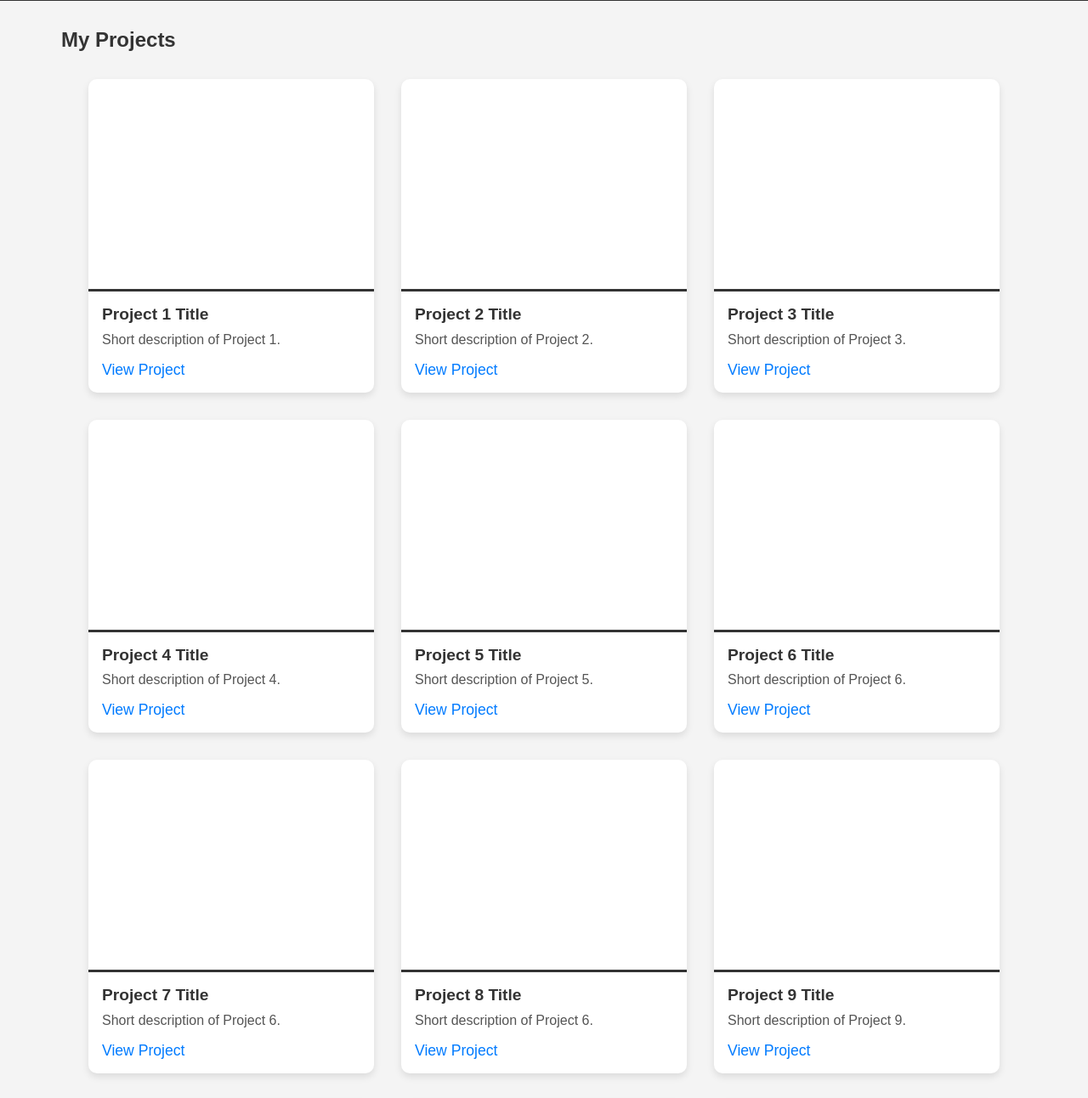
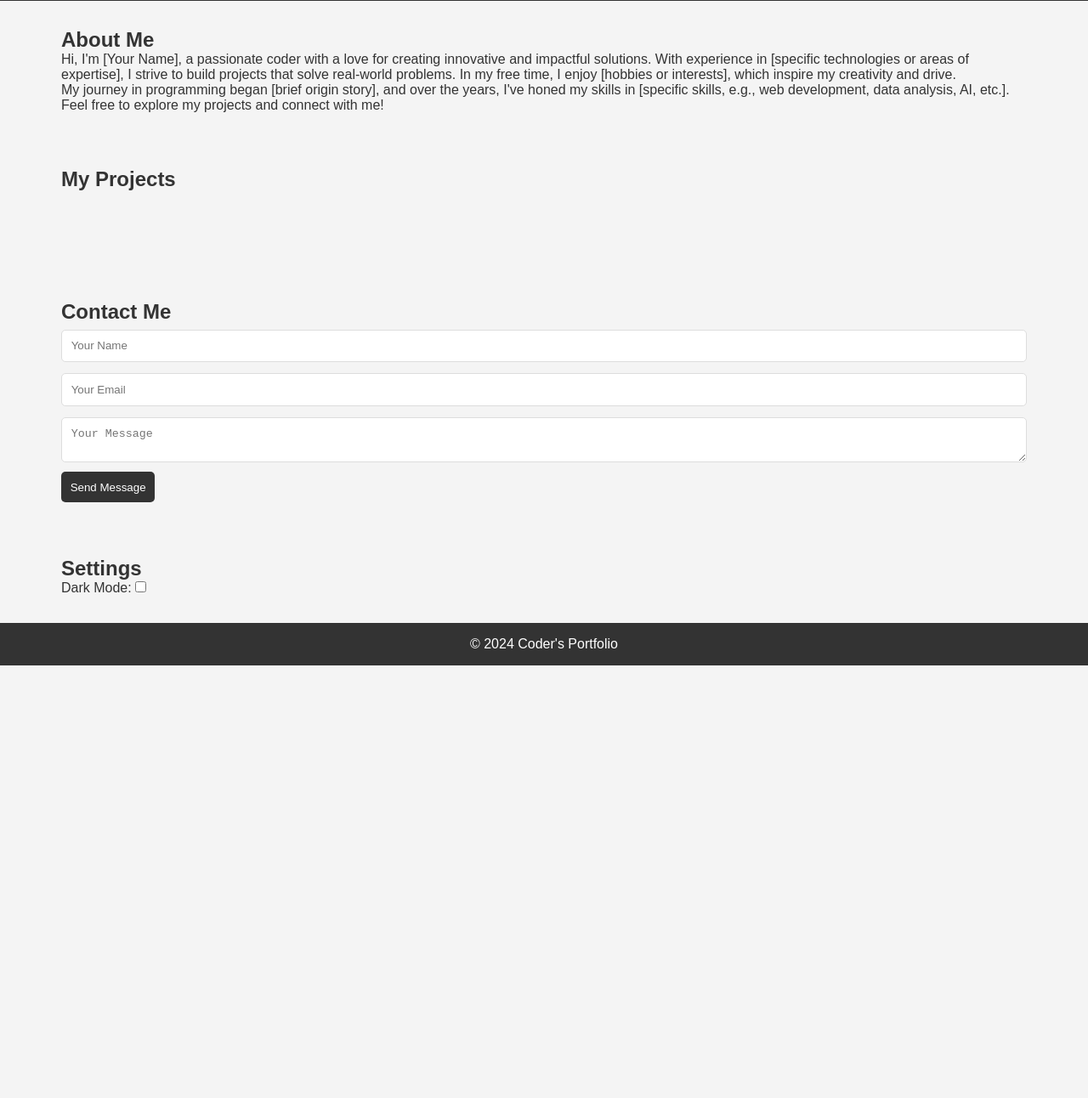
Before and after one commit to MarkSmith2151996/Portfolio-Website-, a plain HTML site: page PortfolioBuild1/index.html in a window 1280 px wide. Shown: the part 59-1351 px from the top of the page at 85% size. After the commit the page ends 842 px from the top, so only its background shows below. Drawn offline with Linux system fonts and the light colour scheme; a script that the page names is missing.

Commit message:
New About Me

```diff
--- a/PortfolioBuild1/index.html
+++ b/PortfolioBuild1/index.html
@@ -13,134 +13,32 @@
         <nav>
             <ul>
                 <li><a href="#projects">Projects</a></li>
+                <li><a href="#about">About Me</a></li> <!-- Added About Me link -->
                 <li><a href="#contact">Contact</a></li>
                 <li><a href="#settings">Settings</a></li>
             </ul>
         </nav>
     </header>
 
+    <!-- About Me Section -->
+    <section id="about" class="section">
+        <h2>About Me</h2>
+        <p>
+            Hi, I'm [Your Name], a passionate coder with a love for creating innovative and impactful solutions.
+            With experience in [specific technologies or areas of expertise], I strive to build projects that
+            solve real-world problems. In my free time, I enjoy [hobbies or interests], which inspire my creativity and drive.
+        </p>
+        <p>
+            My journey in programming began [brief origin story], and over the years, I've honed my skills in
+            [specific skills, e.g., web development, data analysis, AI, etc.]. Feel free to explore my projects and connect with me!
+        </p>
+    </section>
+    <!-- End of About Me Section -->
+
     <section id="projects" class="section">
         <h2>My Projects</h2>
         <div class="project-container">
-            <!-- Project 1 -->
-            <div class="project-card">
-                <div class="project-image" style="background-image: url('project1.jpg');"></div>
-                <div class="project-info">
-                    <h3>Project 1 Title</h3>
-                    <p>Short description of Project 1.</p>
-                    <a href="https://project1-link.com" target="_blank" class="project-link">View Project</a>
-                </div>
-            </div>
-
-            <!-- Project 2 -->
-            <div class="project-card">
-                <div class="project-image" style="background-image: url('project2.jpg');"></div>
-                <div class="project-info">
-                    <h3>Project 2 Title</h3>
-                    <p>Short description of Project 2.</p>
-                    <a href="https://project2-link.com" target="_blank" class="project-link">View Project</a>
-                </div>
-            </div>
-
-            <!-- Project 3 -->
-            <div class="project-card">
-                <div class="project-image" style="background-image: url('project3.jpg');"></div>
-                <div class="project-info">
-                    <h3>Project 3 Title</h3>
-                    <p>Short description of Project 3.</p>
-                    <a href="https://project3-link.com" target="_blank" class="project-link">View Project</a>
-                </div>
-            </div>
-
-            <!-- Project 4 -->
-            <div class="project-card">
-                <div class="project-image" style="background-image: url('project4.jpg');"></div>
-                <div class="project-info">
-                    <h3>Project 4 Title</h3>
-                    <p>Short description of Project 4.</p>
-                    <a href="https://project4-link.com" target="_blank" class="project-link">View Project</a>
-                </div>
-            </div>
-
-            <!-- Project 5 -->
-            <div class="project-card">
-                <div class="project-image" style="background-image: url('project5.jpg');"></div>
-                <div class="project-info">
-                    <h3>Project 5 Title</h3>
-                    <p>Short description of Project 5.</p>
-                    <a href="https://project5-link.com" target="_blank" class="project-link">View Project</a>
-                </div>
-            </div>
-
-            <!-- Project 6 -->
-            <div class="project-card">
-                <div class="project-image" style="background-image: url('project6.jpg');"></div>
-                <div class="project-info">
-                    <h3>Project 6 Title</h3>
-                    <p>Short description of Project 6.</p>
-                    <a href="https://project6-link.com" target="_blank" class="project-link">View Project</a>
-                </div>
-            </div>
-            <!-- Project 7 -->
-            <div class="project-card">
-                <div class="project-image" style="background-image: url('project6.jpg');"></div>
-                <div class="project-info">
-                    <h3>Project 7 Title</h3>
-                    <p>Short description of Project 6.</p>
-                    <a href="https://project7-link.com" target="_blank" class="project-link">View Project</a>
-                </div>
-            </div>
-            <!-- Project 8 -->
-            <div class="project-card">
-                <div class="project-image" style="background-image: url('project8.jpg');"></div>
-                <div class="project-info">
-                    <h3>Project 8 Title</h3>
-                    <p>Short description of Project 6.</p>
-                    <a href="https://project8-link.com" target="_blank" class="project-link">View Project</a>
-                </div>
-            </div>
-
-            <!-- Project 9 -->
-            <div class="project-card">
-                <div class="project-image" style="background-image: url('project6.jpg');"></div>
-                <div class="project-info">
-                    <h3>Project 9 Title</h3>
-                    <p>Short description of Project 9.</p>
-                    <a href="https://project9-link.com" target="_blank" class="project-link">View Project</a>
-                </div>
-            </div>
-
-            <!-- Project 10 -->
-            <div class="project-card">
-                <div class="project-image" style="background-image: url('project10.jpg');"></div>
-                <div class="project-info">
-                    <h3>Project 10 Title</h3>
-                    <p>Short description of Project 10.</p>
-                    <a href="https://project10-link.com" target="_blank" class="project-link">View Project</a>
-                </div>
-            </div>
-
-            <!-- Project 11 -->
-            <div class="project-card">
-                <div class="project-image" style="background-image: url('project11.jpg');"></div>
-                <div class="project-info">
-                    <h3>Project 11 Title</h3>
-                    <p>Short description of Project 11.</p>
-                    <a href="https://project11-link.com" target="_blank" class="project-link">View Project</a>
-                </div>
-            </div>
-
-
-            <!-- Project 12 -->
-            <div class="project-card">
-                <div class="project-image" style="background-image: url('project12.jpg');"></div>
-                <div class="project-info">
-                    <h3>Project 12 Title</h3>
-                    <p>Short description of Project 6.</p>
-                    <a href="https://project12-link.com" target="_blank" class="project-link">View Project</a>
-                </div>
-            </div>
-
+            <!-- Project Cards Here -->
         </div>
     </section>
 
```
